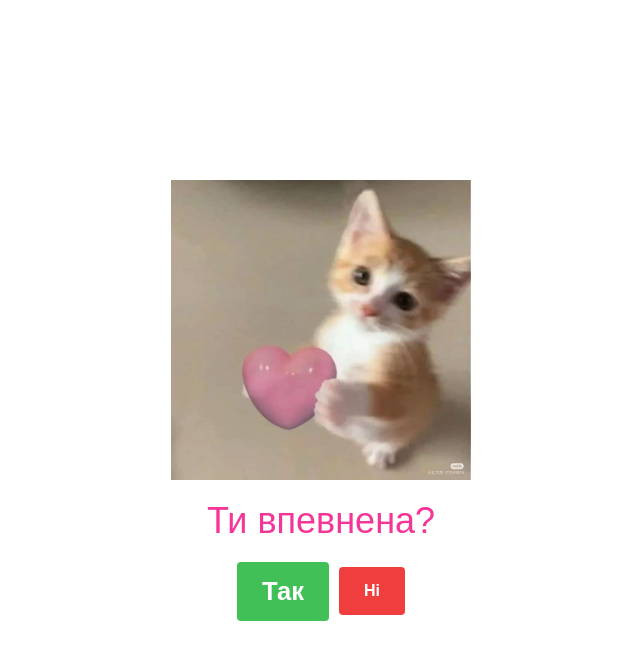
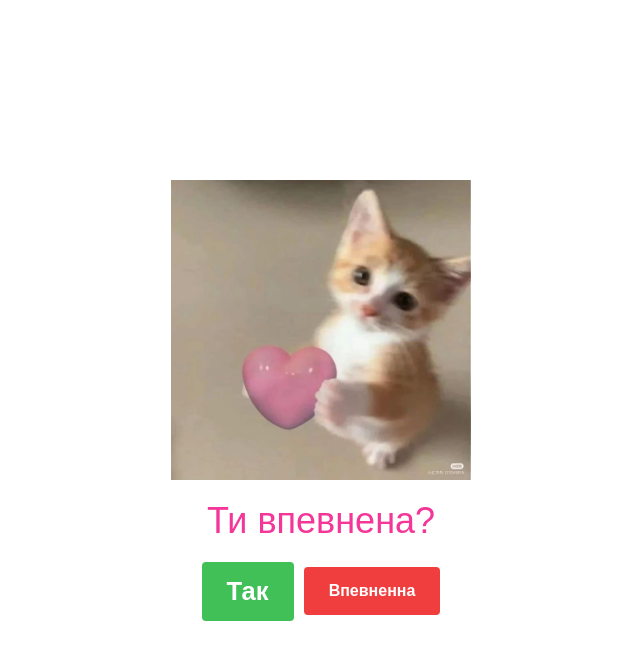
Before and after one commit to Andriko765/valentine, a plain HTML site: page index.html in a window 1280 px wide. Both pictures are taken after a click on the button "Ні". Shown: the whole page, without its empty margins (319-959 px from the left). Drawn offline with Linux system fonts and the light colour scheme; a web font is replaced by a local one.

Commit message:
fourth commit

```diff
--- a/index.html
+++ b/index.html
@@ -15,7 +15,7 @@
   <body>
     <main class="container">
       <img class="cat-img" src="img/cat-0.jpg" alt="Picture of a cat" />
-      <p class="title">Приймай подарочок на 14 лют.</p>
+      <p class="title">Може замовити тобі букетик на 14 лют?</p>
       <div class="buttons">
         <button type="button" class="btn btn--yes">Так</button>
         <button type="button" class="btn btn--no">Ні</button>
--- a/testScript.js
+++ b/testScript.js
@@ -49,13 +49,28 @@ function generateMessage(noCount) {
     "Ти впевнена?",
     "Зараз доставка приїде в школу -_-",
     "Добре подумай",
-    "Добре я нічого не купляв",
-    "Це подарок своїми руками",
+    "Точно",
+    "А якщо це handmade",
   ];
 
   const messageIndex = Math.min(noCount, messages.length - 1);
   return messages[messageIndex];
 }
+
+function generateButtonText(noCount) {
+  const messages = [
+    "Ні",
+    "Впевненна",
+    "НІ",
+    "НІ",
+    "Точно",
+    "НІ",
+  ];
+
+  const messageIndex = Math.min(noCount, messages.length - 1);
+  return messages[messageIndex];
+}
+
 
 function changeImage(image) {
   catImg.src = `img/cat-${image}.jpg`;
@@ -63,4 +78,5 @@ function changeImage(image) {
 
 function updateNoButtonText() {
   titleElement.innerHTML = generateMessage(noCount);
+  noButton.innerHTML = generateButtonText(noCount);
 }
```
